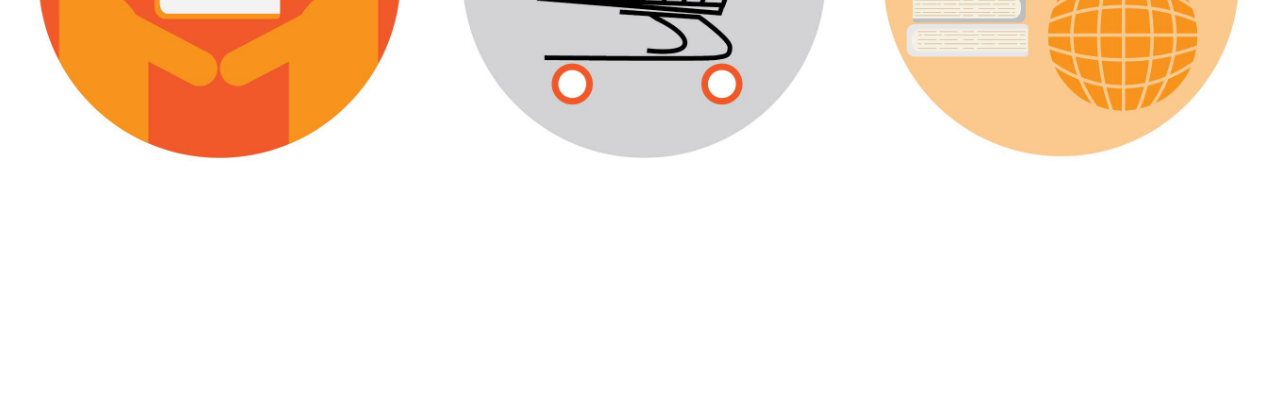
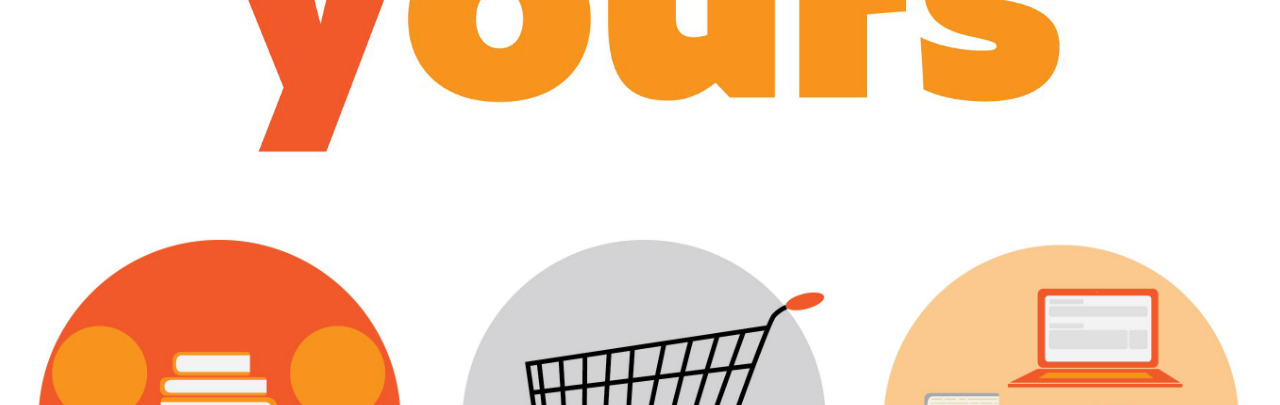
Before and after one commit to ace7ronaldo/Hailey, a plain HTML site: page index.html in a window 1280 px wide. Shown: the part 247-652 px from the top of the page. Drawn offline with nearby package versions, Linux system fonts and the light colour scheme; files whose address does not match are found by name.

Commit message:
updated the image name

```diff
--- a/index.html
+++ b/index.html
@@ -14,7 +14,7 @@
 
 <!--title-->
 <div class="w3-container w3-white">
-      <img src="/Users/test/Downloads/broadsheet website html/images/title.jpg" style="width:100%">
+      <img src="/Users/test/Downloads/broadsheet website html/images/2-02.jpg" style="width:100%">
       <div class="w3-container">
       </div>
     </div>
```
